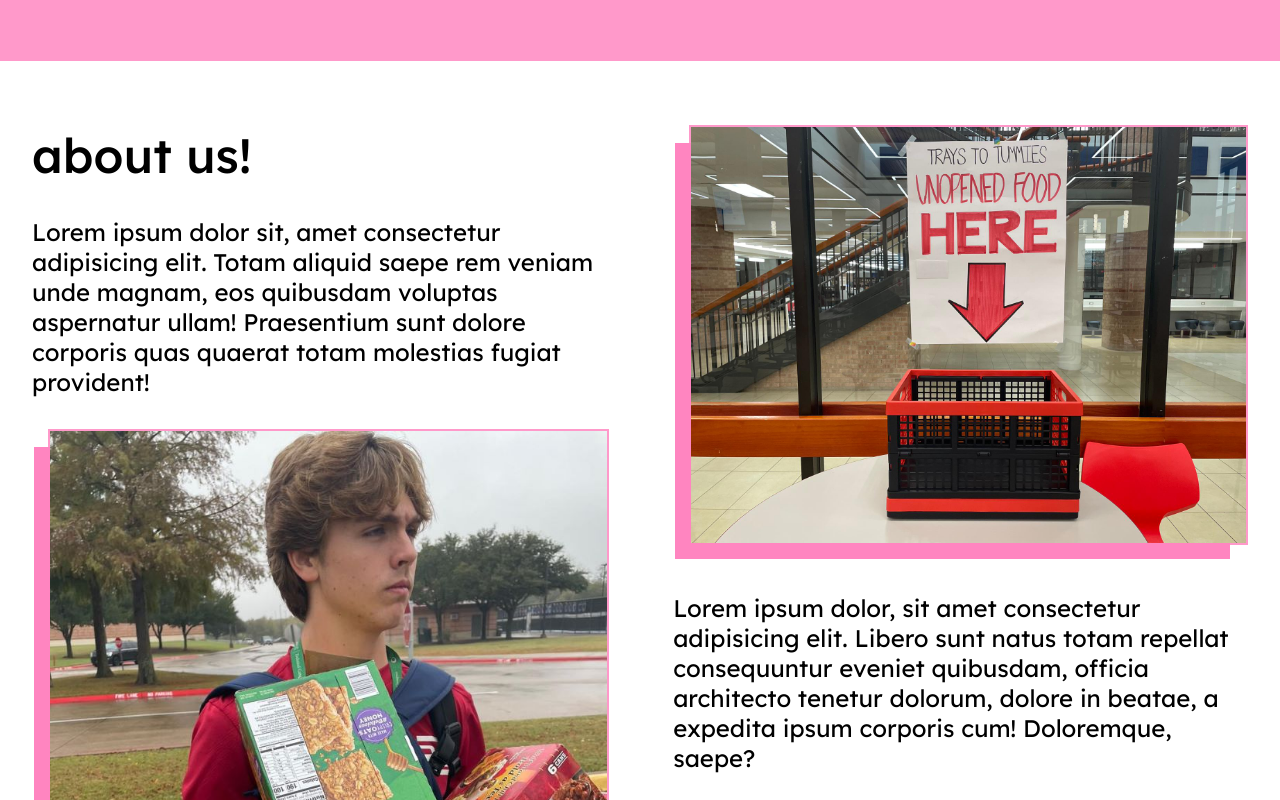
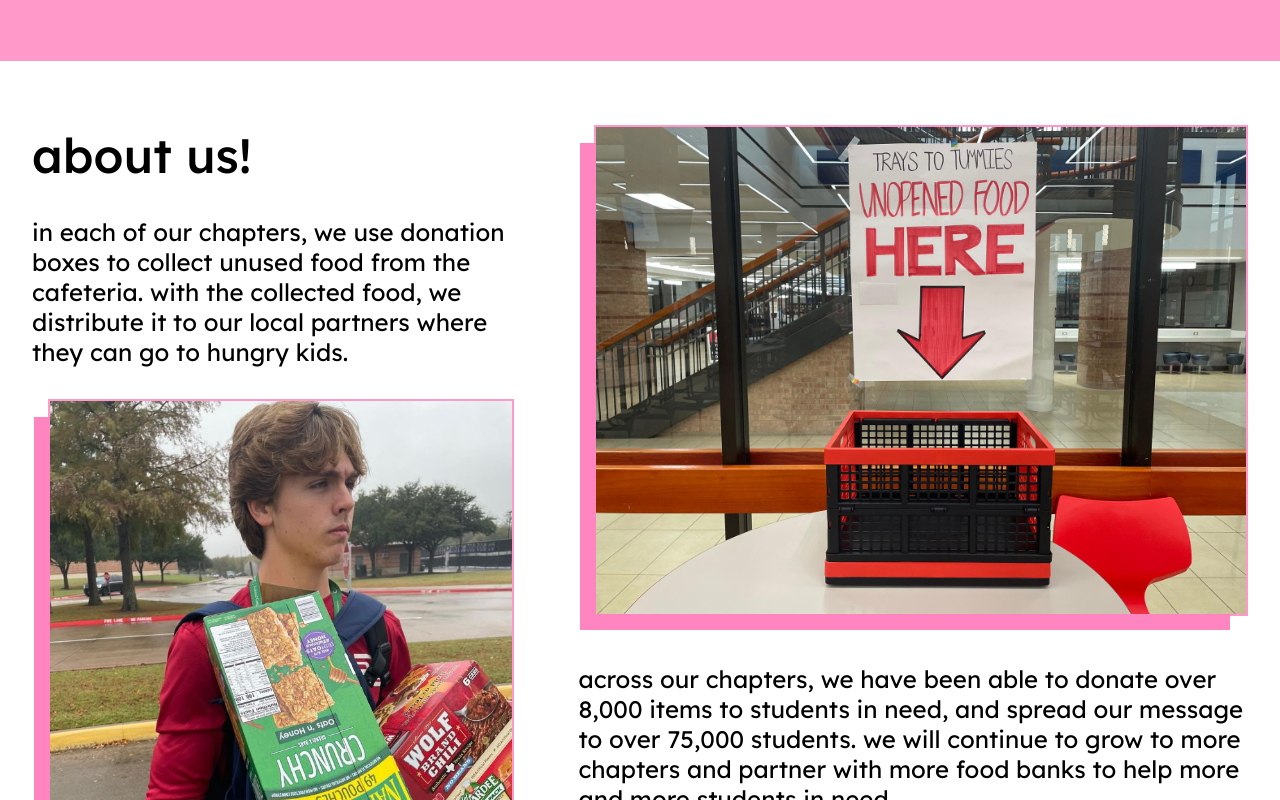
Before and after one commit to CriticalElement/trays-to-tummies, a SvelteKit app: page / in a window 1280 px wide. Shown: the part 1000-1800 px from the top of the page. Built offline with nearby package versions, Linux system fonts and the light colour scheme; a web font is replaced by a local one.

Commit message:
remove placeholder content

```diff
--- a/src/app.html
+++ b/src/app.html
@@ -7,6 +7,15 @@
 		<link rel="preconnect" href="https://fonts.googleapis.com">
 		<link rel="preconnect" href="https://fonts.gstatic.com" crossorigin>
 		<link href="https://fonts.googleapis.com/css2?family=Annie+Use+Your+Telescope&family=Lexend:wght@100..900&display=swap" rel="stylesheet">
+		<meta name="twitter:card" content="summary_large_image" />
+		<meta name="twitter:title" content="%sveltekit.title%" />
+		<meta name="twitter:description" content="trays-to-tummies helps donate unused food to kids in need." />
+		<meta name="twitter:image" content="%https://trays-to-tummies-dtf2s.ondigitalocean.app/thumbnail.png" />
+		<meta name="og:title" content="%sveltekit.title%" />
+		<meta name="og:type" content="website" />
+		<meta name="og:description" content="trays-to-tummies helps donate unused food to kids in need." />
+		<meta name="og:image" content="https://trays-to-tummies-dtf2s.ondigitalocean.app/thumbnail.png" />
+		<meta name="og:url" content="https://trays-to-tummies-dtf2s.ondigitalocean.app/" />
 		%sveltekit.head%
 	</head>
 	<body data-sveltekit-preload-data="hover">
--- a/src/lib/components/navbar.svelte
+++ b/src/lib/components/navbar.svelte
@@ -30,9 +30,9 @@
         <p><a href='/#contact' on:click={closeMenu}>contact</a></p>
     </div>
     <div class="outbound-links">
-        <p><a href='/chapters.html' on:click={closeMenu}>chapters</a></p>
-        <p><a href='/partners.html' on:click={closeMenu}>partners</a></p>
-        <p><a href='/leaders.html' on:click={closeMenu}>leaders</a></p>
+        <p><a href='/chapters' on:click={closeMenu}>chapters</a></p>
+        <p><a href='/partners' on:click={closeMenu}>partners</a></p>
+        <p><a href='/leaders' on:click={closeMenu}>leaders</a></p>
     </div>
 </nav>
 
--- a/src/lib/styles/global.scss
+++ b/src/lib/styles/global.scss
@@ -7,8 +7,6 @@
 }
 
 html {
-    scroll-behavior: smooth;
-
     --text: black;
     --primary: #FF85C0;
     --secondary: black;
@@ -26,6 +24,10 @@ html {
     --page-padding: var(--padding-32);
     @media screen and (max-width: 27.5rem) {
         --page-padding: var(--padding-16);
+    }
+
+    &.smooth-scroll {
+        scroll-behavior: smooth;
     }
 }
 
--- a/src/routes/+error.svelte
+++ b/src/routes/+error.svelte
@@ -2,11 +2,24 @@
     import { page } from "$app/stores";
 </script>
 
-<h1>{$page.status}</h1>
-<p>{$page.error?.message}</p>
+<div class="container">
+    <h1>{$page.status}</h1>
+    <p>{$page.error?.message}</p>
+    <p class="link"><a href="/">go back home?</a></p>
+</div>
 
 <style lang="scss">
-    * {
+    .container {
+        display: flex;
+        flex-direction: column;
+        align-items: center;
+        justify-content: center;
+        height: 100%;
         text-align: center;
+
+        .link {
+            margin-top: 0.5rem;
+            font-size: 1rem;
+        }
     }
 </style>
--- a/src/routes/+layout.svelte
+++ b/src/routes/+layout.svelte
@@ -1,7 +1,21 @@
 <script>
+	import { afterNavigate, beforeNavigate } from '$app/navigation';
 	import Footer from '$lib/components/footer.svelte';
 	import Navbar from '$lib/components/navbar.svelte';
 	import '$lib/styles/global.scss';
+	import { onMount } from 'svelte';
+
+    onMount(() => {
+        document.querySelector('html')?.classList.add('smooth-scroll');
+    });
+
+    beforeNavigate(() => {
+        document.querySelector('html')?.classList.remove('smooth-scroll');
+    });
+
+    afterNavigate(() => {
+        document.querySelector('html')?.classList.add('smooth-scroll');
+    });
 </script>
 
 <Navbar />
--- a/src/routes/+page.svelte
+++ b/src/routes/+page.svelte
@@ -1,23 +1,59 @@
 <script lang="ts">
 	import Media from '$lib/components/media.svelte';
 	import { onMount } from 'svelte';
+	import { page } from '$app/stores';
+	import { goto } from '$app/navigation';
 
 	onMount(() => {
+		if ($page.url.pathname !== '/') {
+			goto($page.url.pathname, { replaceState: true });
+		}
+
 		const intersectionObserver = new IntersectionObserver((entries) => {
 			entries.forEach((entry) => {
 				if (entry.isIntersecting) {
 					setTimeout(() => {
-						animateNumber({suffix: ' chapters', end: 36, digits: 2, element: document.querySelector('#chapters')!});
-						animateNumber({suffix: '+ items', end: 8000, digits: 4, element: document.querySelector('#items')!});
-						animateNumber({suffix: ' partnerships', end: 10, digits: 1, element: document.querySelector('#partnerships')!});
-						animateNumber({suffix: '+ impacted', end: 75000, digits: 5, element: document.querySelector('#impact')!});
+						animateNumber({
+							suffix: ' chapters',
+							end: 36,
+							digits: 2,
+							element: document.querySelector('#chapters')!
+						});
+						animateNumber({
+							suffix: '+ items',
+							end: 8000,
+							digits: 4,
+							element: document.querySelector('#items')!
+						});
+						animateNumber({
+							suffix: ' partnerships',
+							end: 10,
+							digits: 1,
+							element: document.querySelector('#partnerships')!
+						});
+						animateNumber({
+							suffix: '+ impacted',
+							end: 75000,
+							digits: 5,
+							element: document.querySelector('#impact')!
+						});
 					}, 200);
 					intersectionObserver.disconnect();
 				}
 			});
 		});
 
-		const animateNumber = ({suffix, end, digits, element} : {suffix: string, end: number, digits: number, element: HTMLElement}) => {
+		const animateNumber = ({
+			suffix,
+			end,
+			digits,
+			element
+		}: {
+			suffix: string;
+			end: number;
+			digits: number;
+			element: HTMLElement;
+		}) => {
 			let current = 0;
 			let startTime: number | null = null;
 			const duration = 2000;
@@ -30,14 +66,17 @@
 				current = Math.floor((1 - Math.pow(1 - progress, 4)) * end);
 				element.textContent = `${current.toLocaleString(undefined, { minimumSignificantDigits: digits })}${suffix}`;
 				requestAnimationFrame(step);
-			}
+			};
 			requestAnimationFrame(step);
-		}
+		};
 
 		intersectionObserver.observe(document.querySelector('#chapters')!);
 	});
 </script>
 
+<svelte:head>
+	<title>trays to tummies</title>
+</svelte:head>
 <section id="hero">
 	<h1>trays to tummies</h1>
 	<div class="info">
@@ -85,9 +124,9 @@
 		<div class="container">
 			<h2>about us!</h2>
 			<p>
-				Lorem ipsum dolor sit, amet consectetur adipisicing elit. Totam aliquid saepe rem veniam
-				unde magnam, eos quibusdam voluptas aspernatur ullam! Praesentium sunt dolore corporis quas
-				quaerat totam molestias fugiat provident!
+				in each of our chapters, we use donation boxes to collect unused food from the cafeteria.
+				with the collected food, we distribute it to our local partners where they can go to hungry
+				kids.
 			</p>
 			<Media>
 				<img src="/food-donation.jpg" alt="A donation box in a school." />
@@ -98,9 +137,12 @@
 				<img src="/donation-box.jpg" alt="A man carrying boxes of food to be delivered." />
 			</Media>
 			<p>
-				Lorem ipsum dolor, sit amet consectetur adipisicing elit. Libero sunt natus totam repellat
-				consequuntur eveniet quibusdam, officia architecto tenetur dolorum, dolore in beatae, a
-				expedita ipsum corporis cum! Doloremque, saepe?
+				across our chapters, we have been able to donate over 8,000 items to students in need, and
+				spread our message to over 75,000 students. we will continue to grow to more chapters and
+				partner with more food banks to help more and more students in need.
+				<br /><br />
+				do you want to help feed hungry kids? to start a chapter, please contact us below, and give
+				us information about yourself and the school you go to—we will get back to you ASAP!
 			</p>
 		</div>
 	</div>
@@ -212,7 +254,7 @@
 	}
 
 	#contact {
-        background-color: var(--accent);
+		background-color: var(--accent);
 
 		.section-container {
 			display: flex;
--- a/src/routes/chapters/+page.svelte
+++ b/src/routes/chapters/+page.svelte
@@ -41,6 +41,9 @@
     ]
 </script>
 
+<svelte:head>
+	<title>trays to tummies - chapters</title>
+</svelte:head>
 <div id="hero">
 	<h1>chapters</h1>
 </div>
--- a/src/routes/leaders/+page.svelte
+++ b/src/routes/leaders/+page.svelte
@@ -12,6 +12,9 @@
 	];
 </script>
 
+<svelte:head>
+	<title>trays to tummies - leaders</title>
+</svelte:head>
 <div id="hero">
 	<h1>leaders</h1>
 </div>
```
Also changed, not shown: src/routes/partners/+page.svelte (+12 -2 lines), static/favicon.png (deleted), static/thumbnail.png (added).
